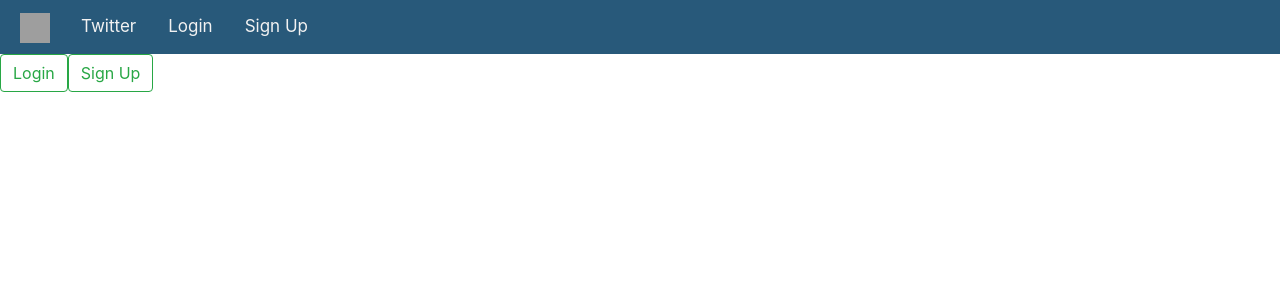
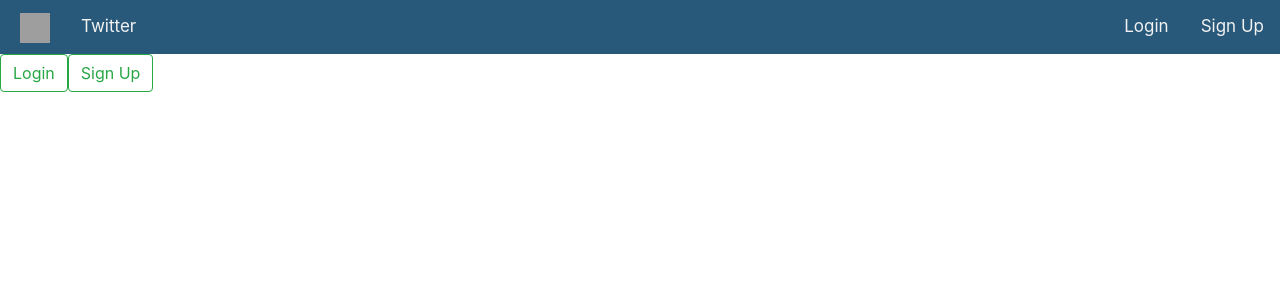
Before and after one commit to nicolasraffray/Pern_Twitter, a React (Create React App) app in the folder client/: page / in a window 1280 px wide. Shown: the top 300 px of the page. Built offline with nearby package versions, Linux system fonts and the light colour scheme; grey boxes are pictures that could not be loaded.

Commit message:
Navbar CSS complete

```diff
--- a/client/src/components/UI/Navigation/Navigation.js
+++ b/client/src/components/UI/Navigation/Navigation.js
@@ -12,8 +12,10 @@ const Navigation = (props) => {
         height="30"
       />
       <NavLink to="/tweets">Twitter</NavLink>
-      {props.auth ? null : <NavLink to="/login">Login</NavLink>}
-      {props.auth ? <SignOut /> : <NavLink to="/signup">Sign Up</NavLink>}
+      <div className={classes.LoginLogout}>
+        {props.auth ? null : <NavLink to="/login">Login</NavLink>}
+        {props.auth ? <SignOut /> : <NavLink to="/signup">Sign Up</NavLink>}
+      </div>
     </div>
   );
 };
--- a/client/src/components/UI/Navigation/Navigation.module.css
+++ b/client/src/components/UI/Navigation/Navigation.module.css
@@ -10,6 +10,10 @@
   position: absolute;
   top: 12.5px;
   left: 20px;
+}
+
+.LoginLogout {
+  float: right;
 }
 
 /* Style the links inside the navigation bar */
```
